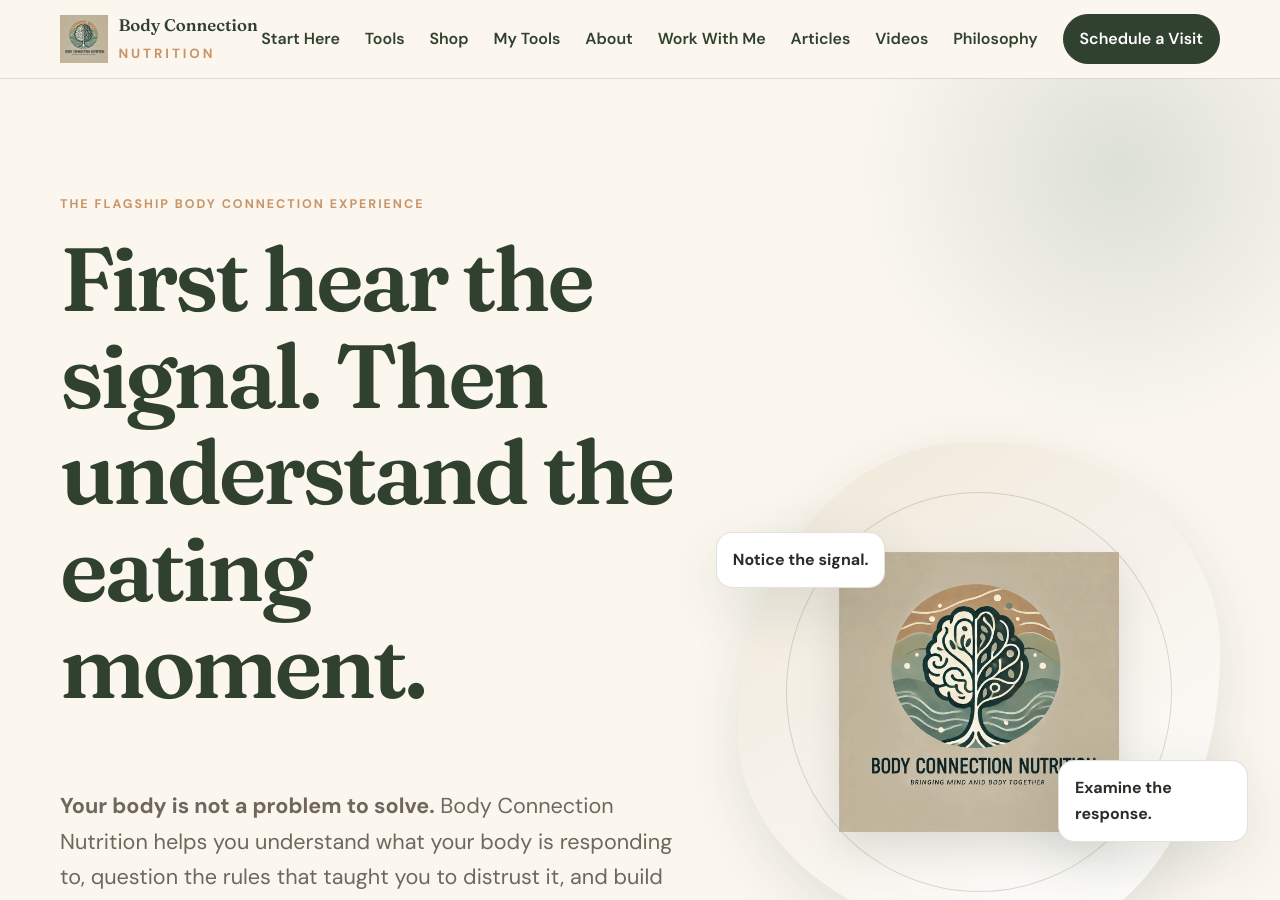
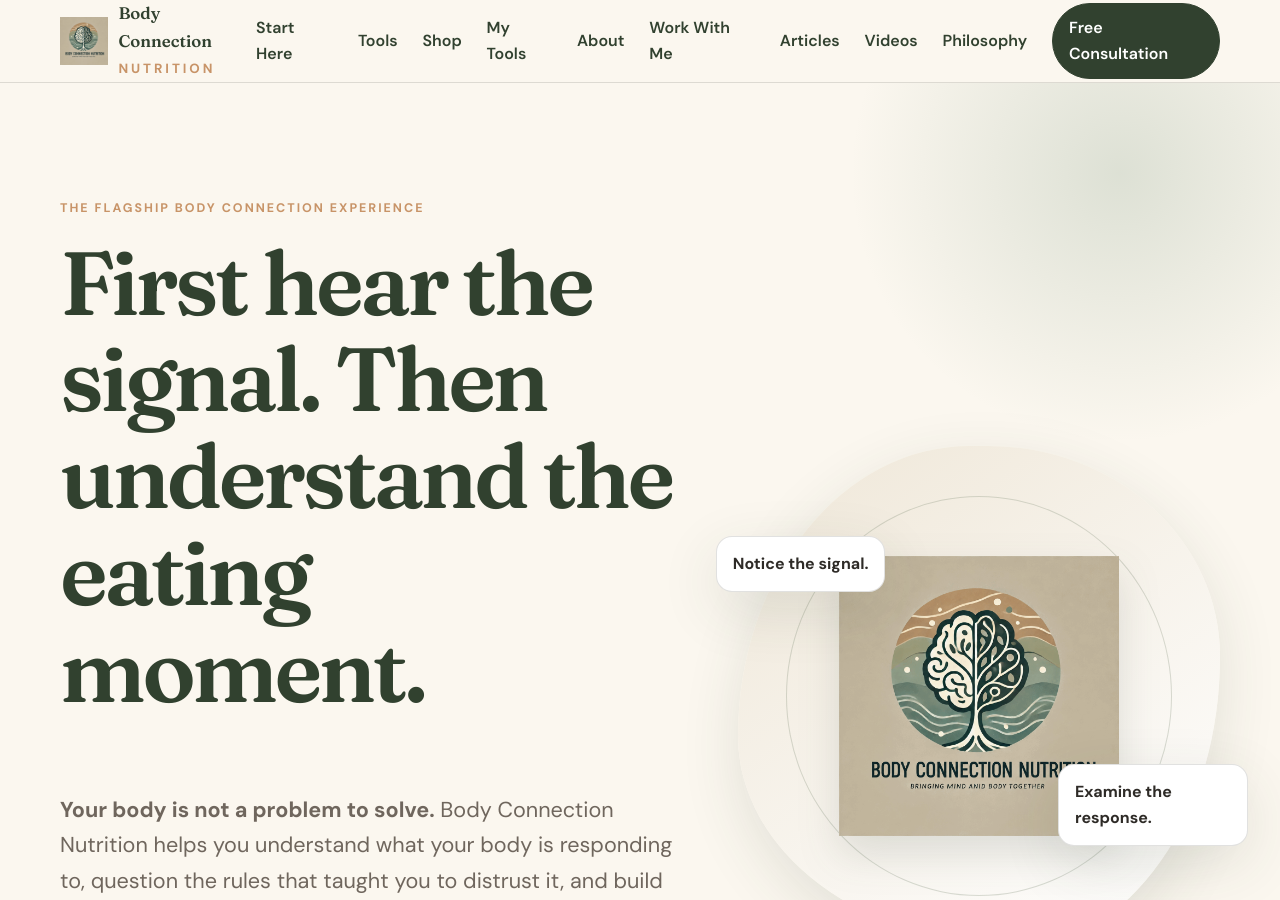
Before and after one commit to BodyConnectionNutrition/Nov-10-build, a Jekyll site: the page built from index.md, in a window 1280 px wide and 900 px high. Built offline with Jekyll 4.4.1, drawn with Linux system fonts in a browser that asks for light colours.

Commit message:
Replace Nourish header link with consultation booking

```diff
--- a/_includes/header.html
+++ b/_includes/header.html
@@ -15,7 +15,7 @@
       <a href="{{ '/blog/' | relative_url }}">Articles</a>
       <a href="{{ '/videos/' | relative_url }}">Videos</a>
       <a href="{{ '/philosophy/' | relative_url }}">Philosophy</a>
-      <a class="button button-small" href="https://www.usenourish.com/providers/jennifer-nickell" target="_blank" rel="noopener">Schedule a Visit</a>
+      <a class="button button-small" href="https://calendly.com/bodyconnectionnutrition/intro-meeting" target="_blank" rel="noopener">Free Consultation</a>
     </nav>
   </div>
 </header>
```
